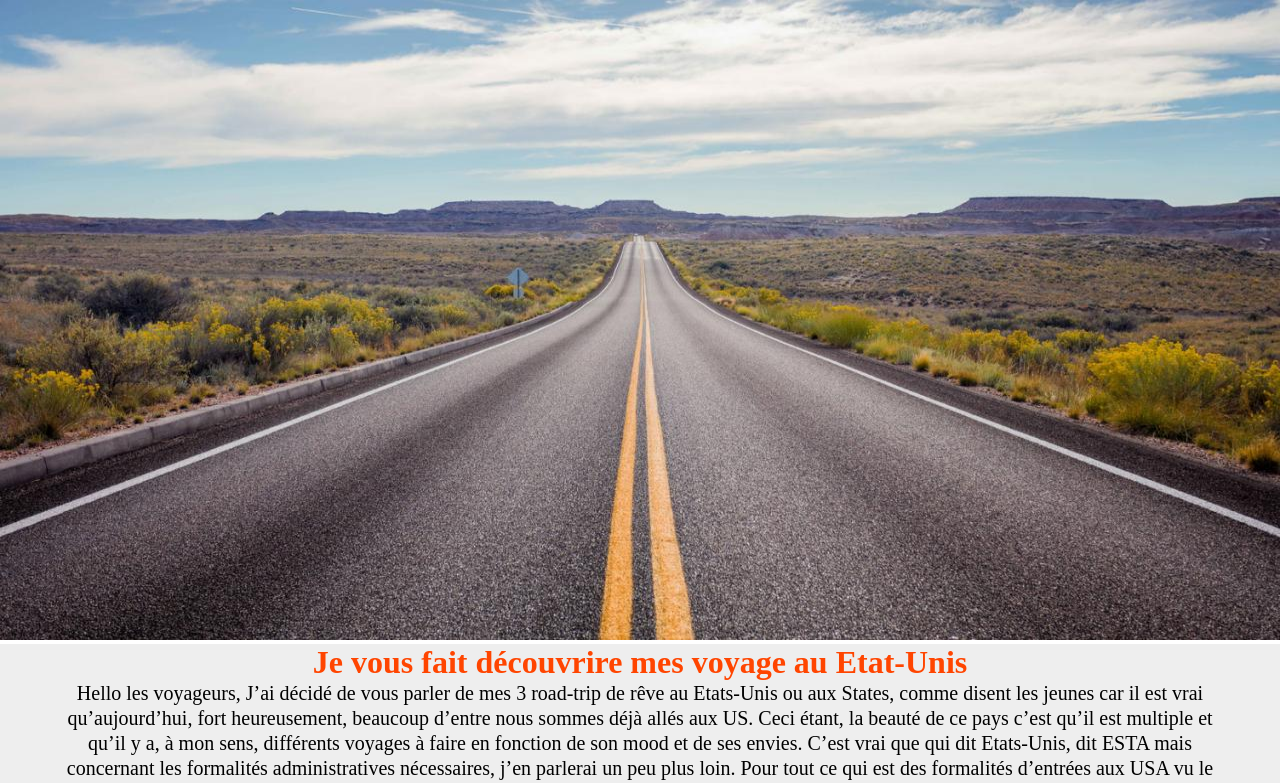
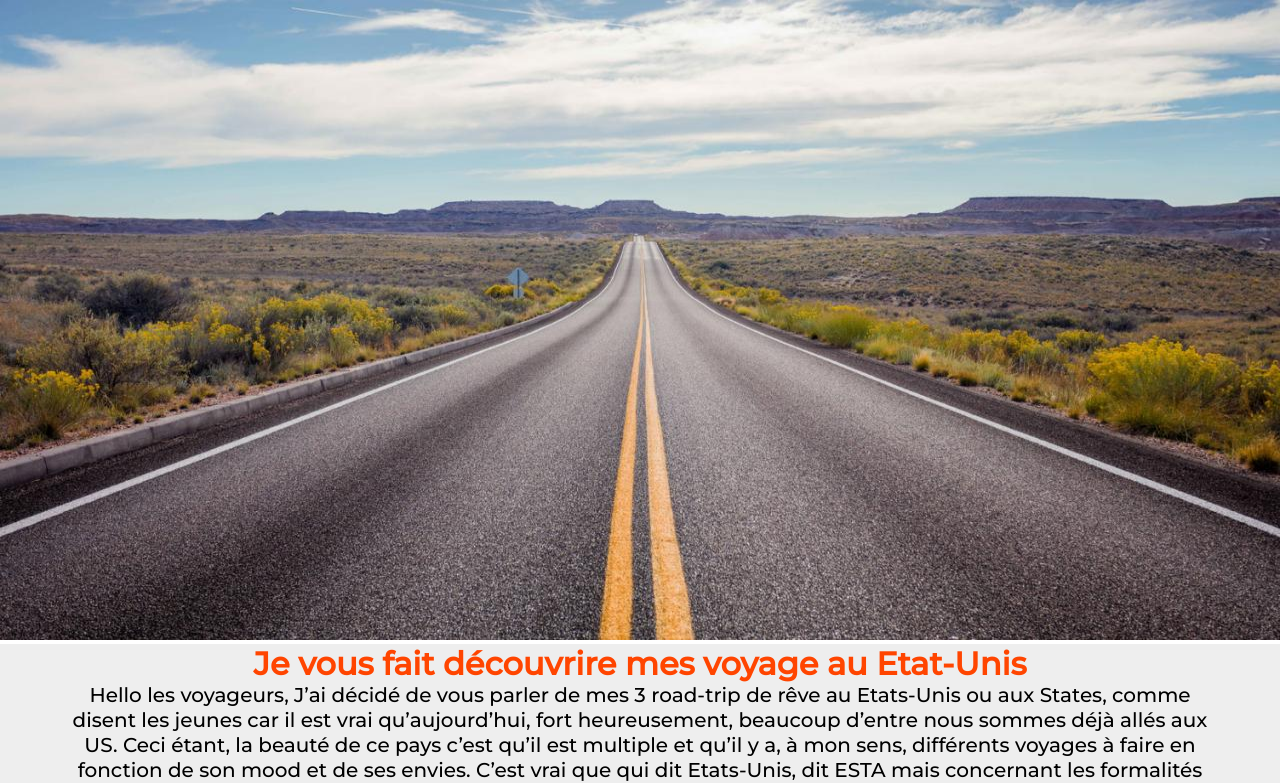
Before and after one commit to thomas-dellacase/Voyages, a plain HTML site: page voyage1.html in a window 1280 px wide. Shown: the top 783 px of the page. Drawn offline with Linux system fonts and the light colour scheme.

Commit message:
modification de css,et police

```diff
--- a/Style/voyage1.css
+++ b/Style/voyage1.css
@@ -1,8 +1,13 @@
+@import url('https://fonts.googleapis.com/css2?family=Montserrat:wght@100;500&display=swap');
 *{
     padding: 0%;
     margin: 0;
 
 }
+body{
+font-family: 'montserrat',sans-serif
+}
+
 .presentation{
  width: 90%;
  margin: auto;
@@ -53,20 +58,15 @@ main{
 color: orangered;
 }
 .mount{
-    /* height: 75%; */
+
 width: 100%;
 }
 .mounte{
 
 background-color: white;
 border-radius: 1%;
-
 width: 30%;
 border: solid 1px black;
-
-
-
-
 }
 .titremount{
 color: orangered;
@@ -88,7 +88,6 @@ main{
 .section2{
 display: flex;
 justify-content: space-around;
-
 padding-top: 4%;
 background-color:#EEEEEE ;
 }
@@ -180,8 +179,6 @@ width: 100%;
  margin-top: 4%;
 }
 .dernievideo{
-
-
  margin-top: 4%;
 
 
```
Also changed, not shown: voyage1.html (+0 -22 lines). Lines whose indentation alone changed are shown as unchanged.
